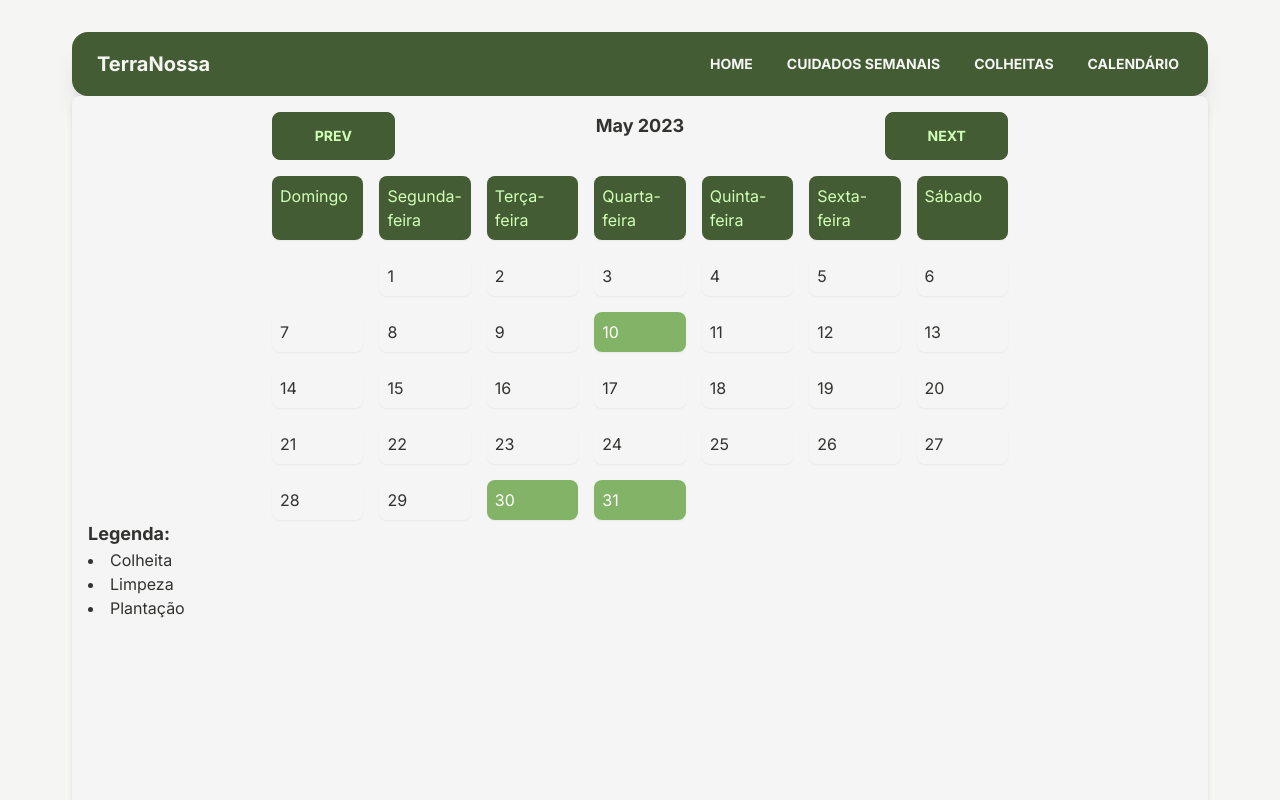
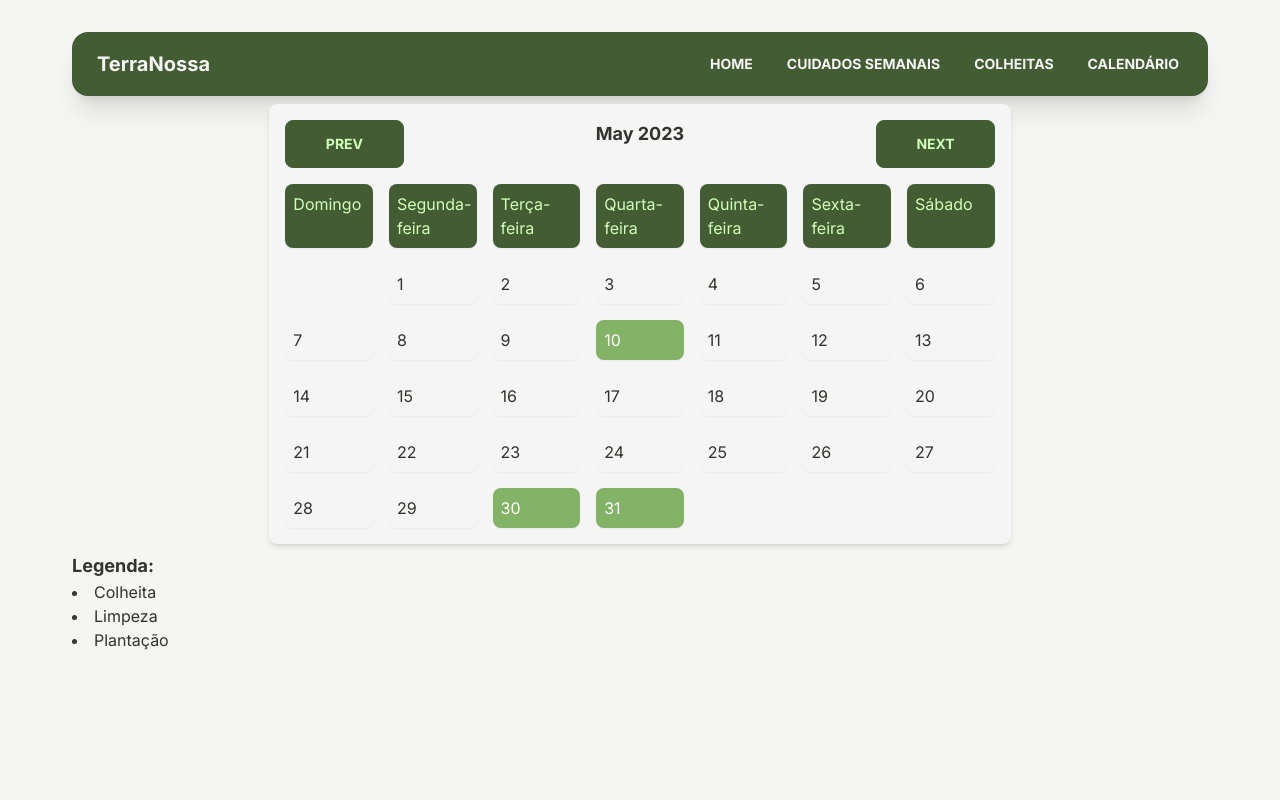
Before and after one commit to guilherme-savio/terranossa, a React (Vite) app: page /activities-calendar in a window 1280 px wide. Shown: the top 800 px of the page. Built offline with nearby package versions, Linux system fonts and the light colour scheme.

Commit message:
update calendar and activity

```diff
--- a/src/components/Header.jsx
+++ b/src/components/Header.jsx
@@ -4,7 +4,7 @@ export function Header() {
   return (
     <div className="navbar bg-primary rounded-box shadow-xl text-base-100">
       <div className="flex-1">
-        <a className="btn btn-ghost normal-case text-xl">TerraNossa</a>
+        <NavLink className="btn btn-ghost normal-case text-xl" to="/">TerraNossa</NavLink>
       </div>
       <div className="flex-none">
         <ul className="menu menu-horizontal px-1">
--- a/src/pages/ActivitiesCalendar/ActivitiesCalendar.jsx
+++ b/src/pages/ActivitiesCalendar/ActivitiesCalendar.jsx
@@ -52,9 +52,7 @@ export function ActivitiesCalendar() {
     .find(activity => Utils.removeTime(activity.startDate).getTime() === Utils.removeTime(new Date()).getTime()));
 
   return (
-    <div
-      className={
-        "bg-neutral-100 rounded-lg shadow-md p-4 grid grid-rows-3 grid-cols-6"}>
+    <div className="grid grid-rows-3 grid-cols-6">
       <Activity currentActivity={currentActivity}/>
       <Calendar
         activities={activities}
--- a/src/pages/ActivitiesCalendar/Activity.jsx
+++ b/src/pages/ActivitiesCalendar/Activity.jsx
@@ -25,8 +25,8 @@ export default function Activity({ currentActivity }) {
 
   return (
     <>
-      {hasActivity
-        ? <div className="calendar-header mb-4 col-span-2">
+      {hasActivity &&
+          <div className="calendar-header col-span-2 bg-neutral-100 rounded-lg shadow-md p-4 m-4 transition-right">
             <div>
               <h2 className="text-xl font-bold text-center">{currentActivity.name}</h2>
               <DateProgress startDate={currentActivity.startDate} endDate={currentActivity.endDate} />
@@ -49,7 +49,7 @@ export default function Activity({ currentActivity }) {
                   </p>)}
             </div>
           </div>
-        : null}
+        }
     </>
   );
 }
--- a/src/pages/ActivitiesCalendar/Calendar.jsx
+++ b/src/pages/ActivitiesCalendar/Calendar.jsx
@@ -57,7 +57,7 @@ export default function Calendar({ activities, currentActivity, setCurrentActivi
 
   return (
     <div
-      className={"col-span-4 " + (hasActivity ? "col-start-3 " : "col-start-2 ")}>
+      className={"col-span-4 bg-neutral-100 rounded-lg shadow-md p-4 m-2 " + (hasActivity ? "col-start-3 " : "col-start-2 ")}>
       <div
         className="col-span-4 grid grid-cols-6 grid-rows-1 calendar-header mb-4">
         <button className="btn btn-primary col-span-1" onClick={handlePrevMonth}>
```
